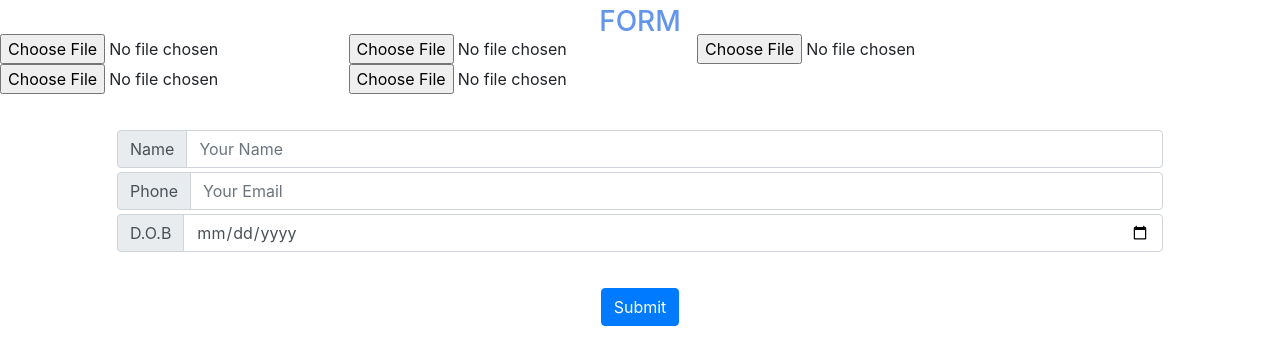
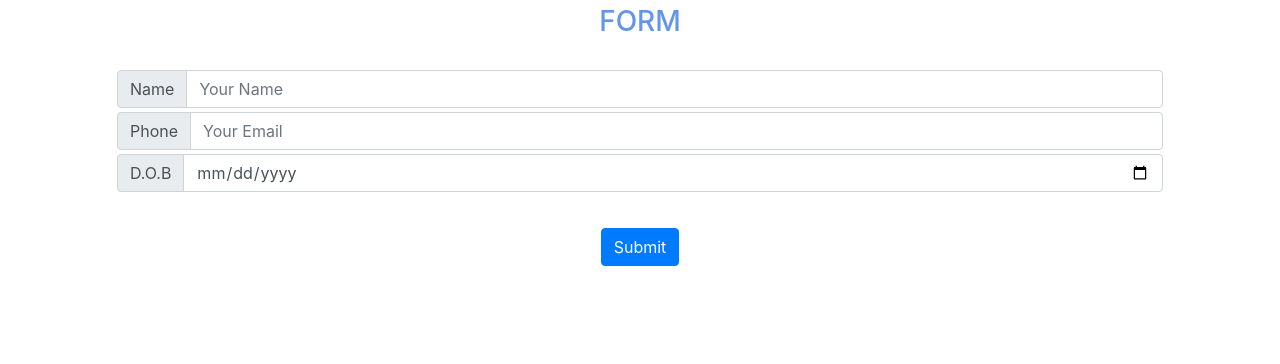
Before and after one commit to anyanime/membership-form, a plain HTML site: page index.html in a window 1280 px wide. Shown: the part 228-592 px from the top of the page. Drawn offline with nearby package versions, Linux system fonts and the light colour scheme.

Commit message:
delete div

```diff
--- a/index.html
+++ b/index.html
@@ -17,12 +17,6 @@
         <h1>MEMBERSHIP</h1><br>
         <h2>REGISTRATION</h2><br>
         <h3>FORM</h3>
-        <div class="img">
-            <input type="file" accept="image/*" name="" id="file-input" capture>
-            <input type="file" accept="image/*" capture="user">
-            <input type="file" accept="image/*" capture="environment"><input type="file" accept="image/*" capture="user">
-            <input type="file" accept="image/*" capture="environment">
-        </div>
        <div class="container">
             <div class="input-group col-auto my-1 first">
                 <div class="input-group-prepend">
```
